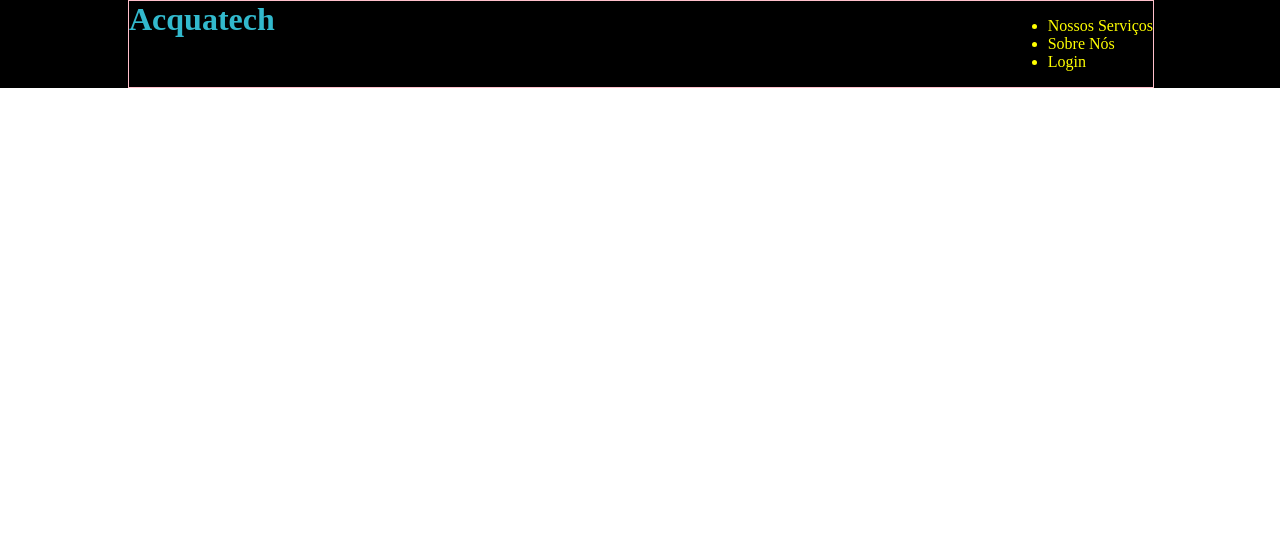
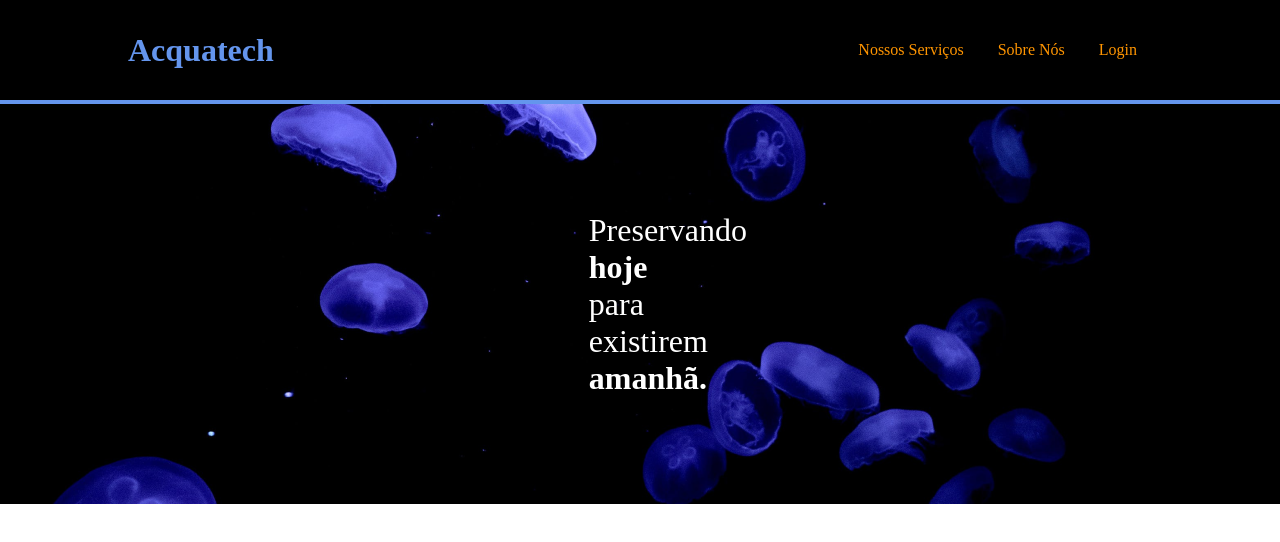
Before and after one commit to darkklua/Projeto-ACQUATECH, a plain HTML site: page index.html in a window 1280 px wide. Drawn offline with Linux system fonts and the light colour scheme.

Commit message:
Modifiquei o css e o html

```diff
--- /dev/null
+++ b/acquatech.css
@@ -0,0 +1,64 @@
+/* header */
+
+body {
+    margin: 0;
+}
+
+.header {
+    background-color: black;
+    width: 100%;
+    height: 100px;
+    border-bottom: 4px solid cornflowerblue;
+}
+
+.header>.container {
+    height: 100%;
+    display: flex;
+    justify-content: space-between;
+    align-items: center;
+    width: 80%;
+    margin: 0 10%;
+}
+
+.header>.container>h1 {
+    color: cornflowerblue;
+    margin: 0;
+}
+
+.header>.container>.navbar {
+    list-style: none;
+}
+
+.header>.container>.navbar>li {
+    display: inline;
+    padding: 0 15px;
+}
+
+.header>.container>.navbar>li>a {
+    text-decoration: none;
+    color: #ff9500;
+}
+
+/* banner */
+
+.banner {
+    width: 100%;
+    height: 400px;
+    background-image: url(imagens/bg-jelly-fish-para_outras_pags.png);
+}
+
+.banner>.container>p {
+    margin: 0;
+    font-size: 32px;
+    width: 10%;
+    color: white;
+}
+
+.banner>.container {
+    width: 80%;
+    display: flex;
+    align-items: center;
+    justify-content: center;
+    height: 100%;
+    margin: 0 10%;
+}
--- a/index.html
+++ b/index.html
@@ -4,22 +4,35 @@
 <head>
     <meta charset="UTF-8">
     <meta name="viewport" content="width=device-width, initial-scale=1.0">
-    <title>Document</title> <link rel="stylesheet" href="style.css">
+    <title>Document</title>
+    <link rel="stylesheet" href="acquatech.css">
 </head>
 
 <body>
+
+    <!-- header -->
 
     <div class="header">
         <div class="container">
             <h1>Acquatech</h1>
             <ul class="navbar">
-                <li>Nossos Serviços</li>
-                <li>Sobre Nós</li>
-                <li>Login</li>
+                <li><a href="#">Nossos Serviços</a></li>
+                <li><a href="#">Sobre Nós</a></li>
+                <li><a href="#">Login</a></li>
             </ul>
         </div>
     </div>
 
+    <!-- banner -->
+
+    <div class="banner">
+        <div class="container">
+            <p>Preservando <b>hoje</b> para existirem <b>amanhã.</b></p>
+        </div>
+    </div>
+
+
+
 </body>
 
 </html>
--- a/style.css
+++ /dev/null
@@ -1,33 +0,0 @@
-/* quando quero estilizar uma tag inteira e n uma classe, n precisa colcoar o . antes do nome */
-
-body {
-    margin: 0;
-}
-
-.header {
-    background-color: black;
-}
-
-.container {
-    display: flex;
-    justify-content: space-between;
-    width: 80%;
-    border: 1px solid pink;
-    /* margin-left: 10%;
-    margin-right: 10%; or */
-
-    /* margin: 0 10% 0 10%;  começa de cima, direita, baixo e esquerda*/
-
-    /* margin: 0 10% 0;  cima, direita esquerda e baixo*/
-
-    margin: 0 10%; /*cima e baixo, direita e esquerda*/
-}
-
-h1 {
-    color: #32b9cd;
-    margin: 0;
-}
-
-.navbar {
-    color: rgb(255, 255, 0);
-}
```
Also changed, not shown: imagens/bg-jelly-fish-para_outras_pags.png (added), imagens/favicon2.ico (added), imagens/growth_color.png (added), imagens/lightbulb_color.png (added), imagens/planet-earth_color.png (added).
